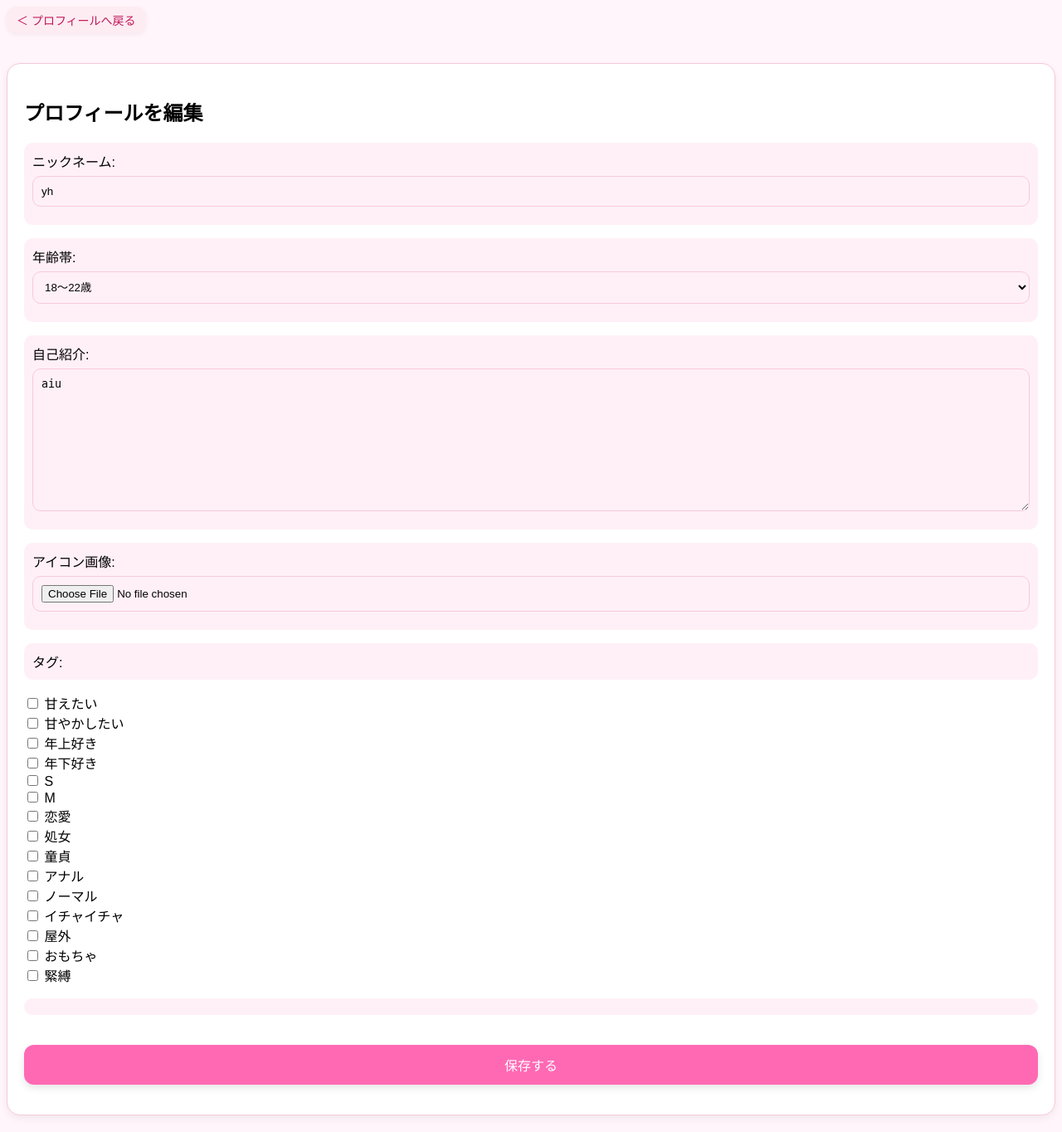
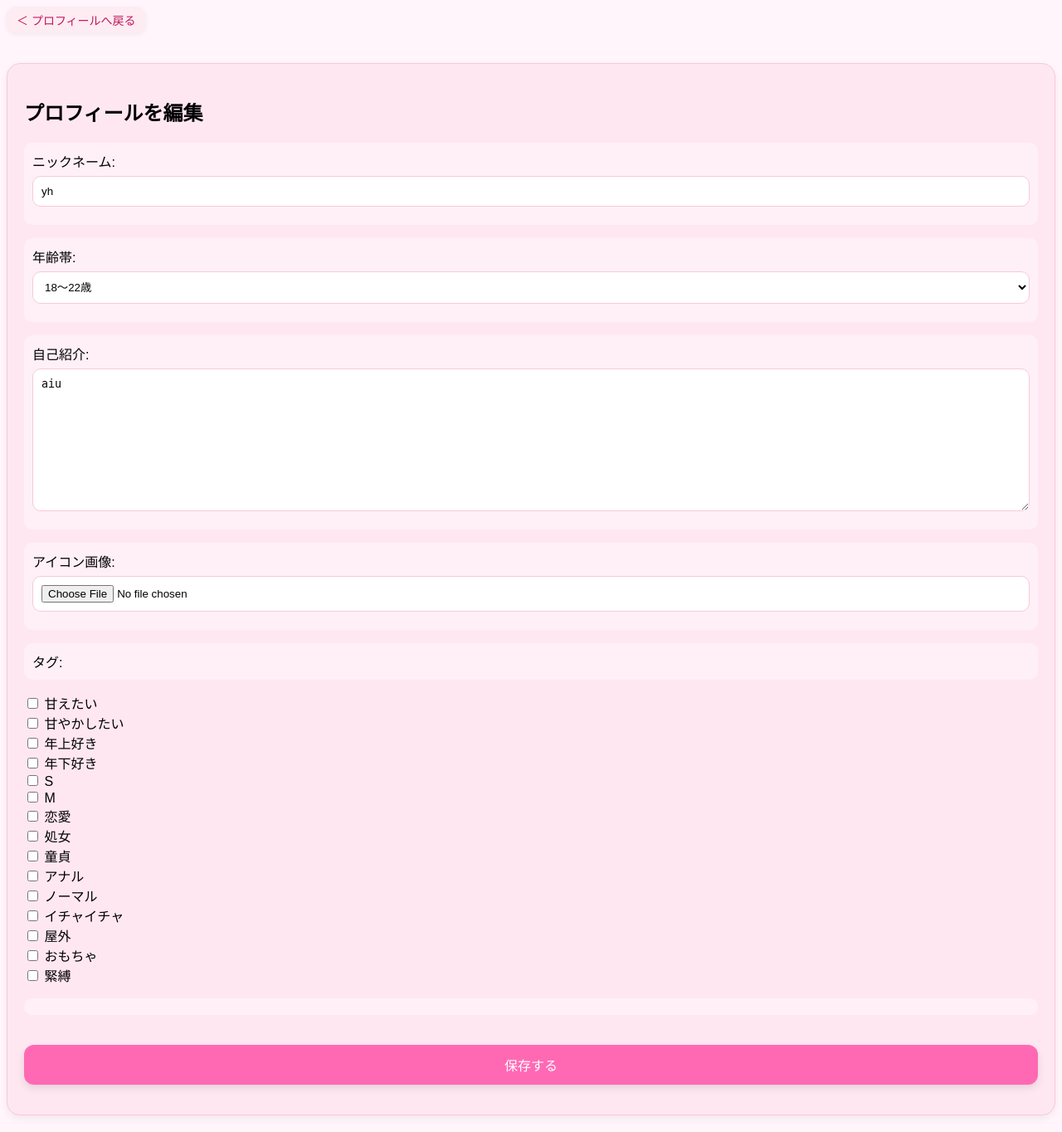
Before and after one commit to dai0105/seiheki_commu, a Django app: page /accounts/profile/edit/ in a window 1280 px wide. Shown: the whole page at 83% size. Run offline with Django 5.2, Linux system fonts and the light colour scheme; a user stored in the database is signed in; data comes from the database, SQL or seed files in the repository.

Commit message:
Change background color to white

```diff
--- a/community_app/static/css/timeline.css
+++ b/community_app/static/css/timeline.css
@@ -222,7 +222,7 @@ body {
 }
 
 .profile-edit-card {
-    background: #ffffff;
+    background: #ffe7f2;
     border: 1px solid #f7c9da;
     border-radius: 16px;
     padding: 20px;
@@ -237,7 +237,7 @@ body {
     padding: 10px;
     border-radius: 10px;
     border: 1px solid #f7c9da;
-    background: #fff0f7;
+    background: #ffffff;
     margin-top: 6px;
     margin-bottom: 12px;
 }
```
